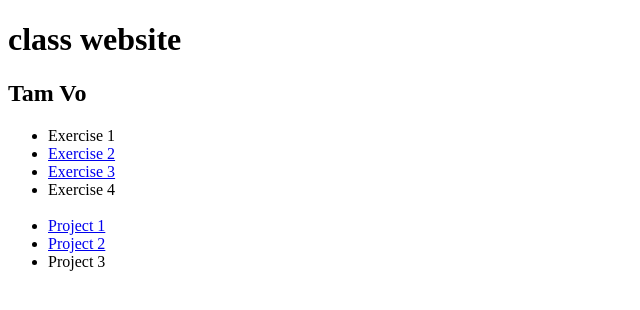
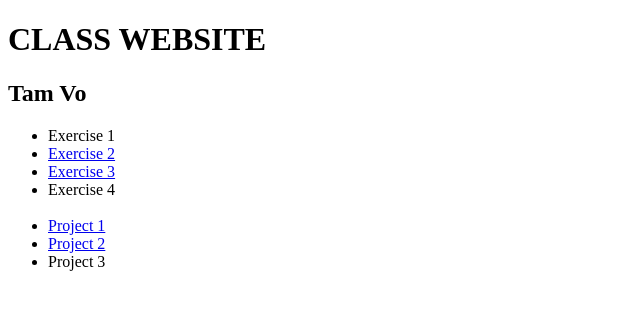
Before and after one commit to tamvo99/Class-site, a plain HTML site: page index.html in a window 1280 px wide. Shown: the whole page, without its empty margins (0-640 px from the left). Drawn offline with Linux system fonts and the light colour scheme.

Commit message:
Add files via upload

```diff
--- a/index.html
+++ b/index.html
@@ -8,7 +8,7 @@
   </head>
   <body>
     <p>
-     <h1>class website</h1>
+     <h1>CLASS WEBSITE</h1>
      <h2>Tam Vo</h2>
     </p>
 
```
